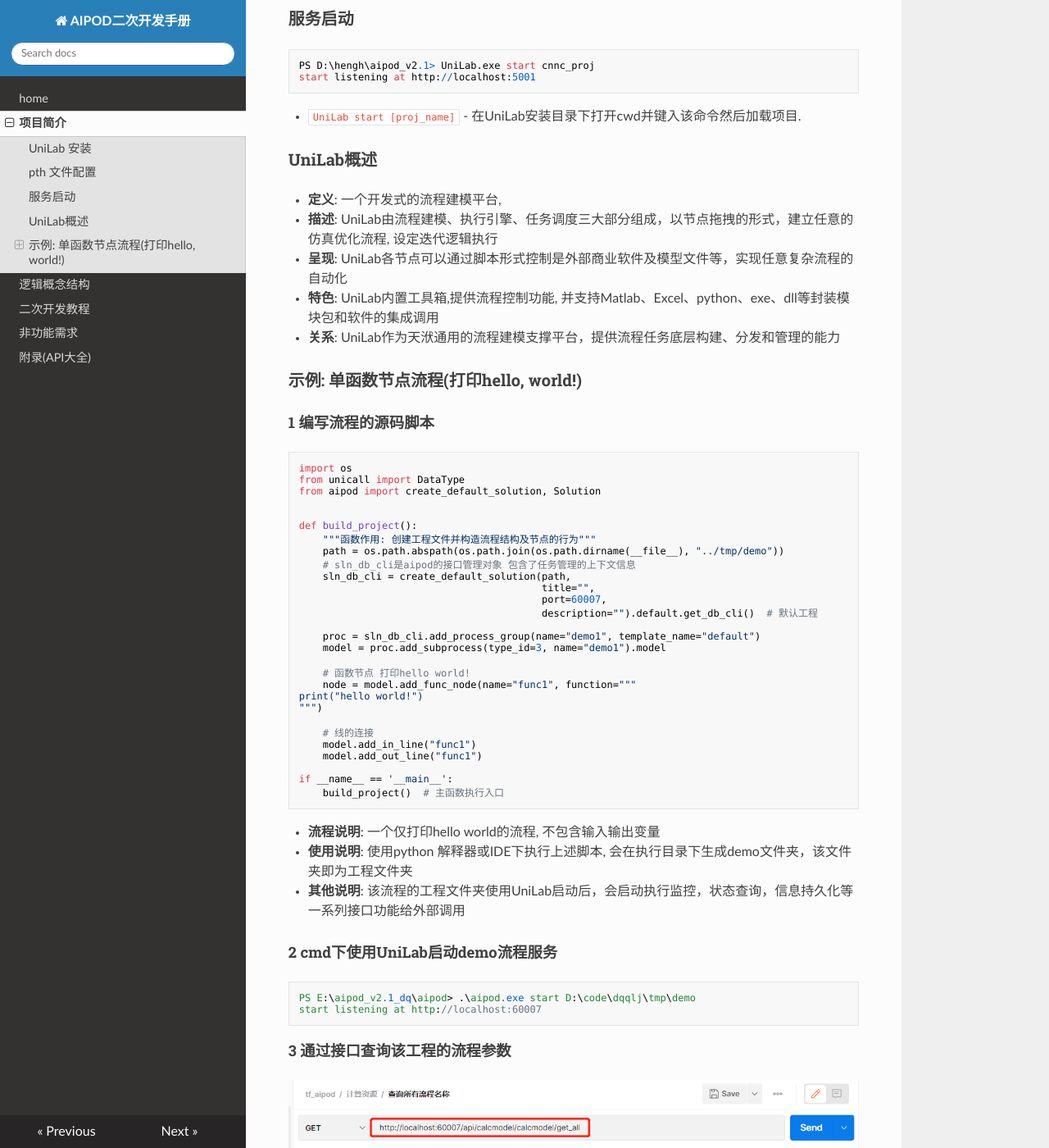
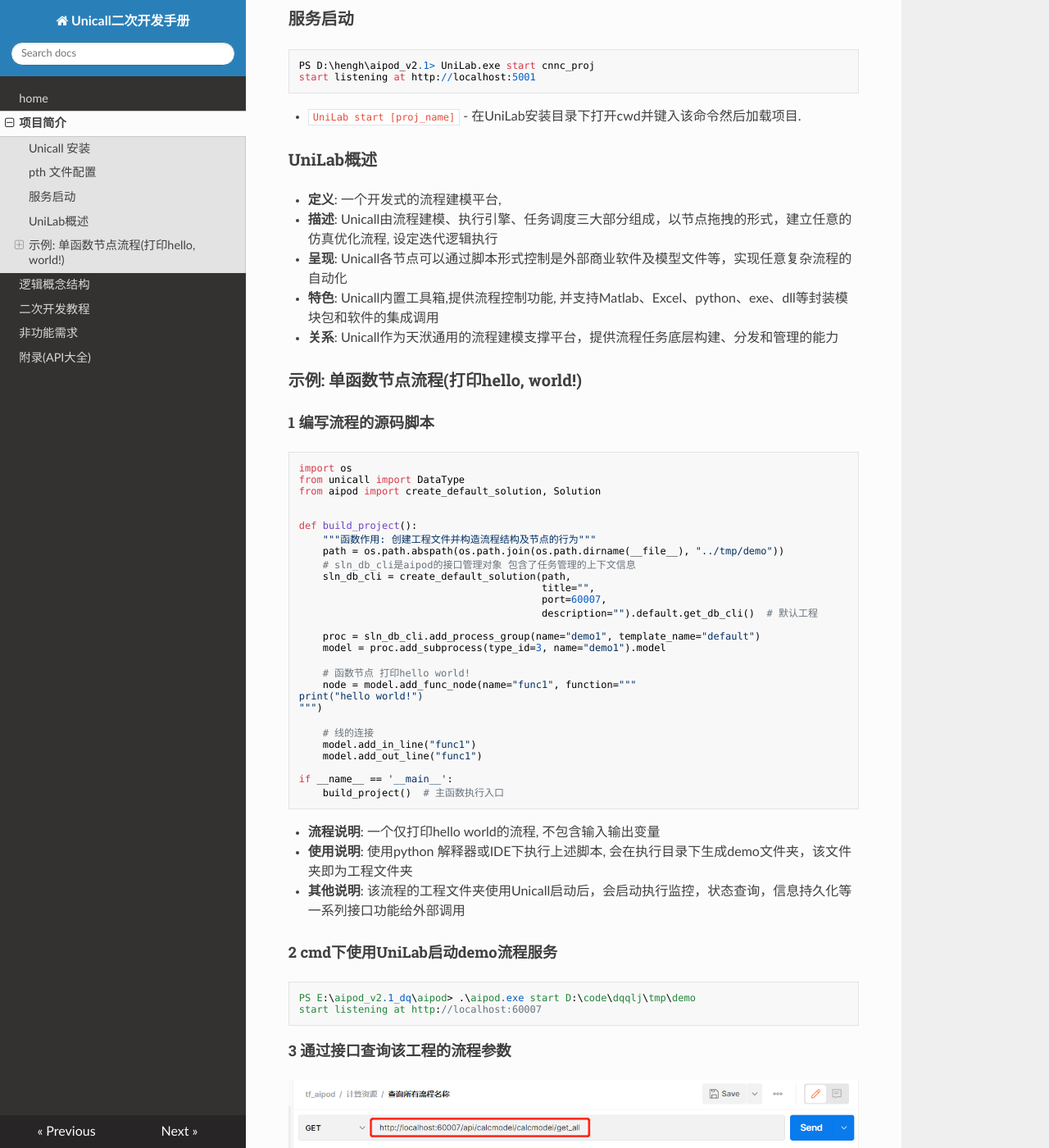
Before and after one commit to solheng/UnilabDoc, an MkDocs documentation site: the page built from docs/项目简介.md, in a window 1280 px wide and 1400 px high, scrolled down 809 px. Shown: the whole window at 82% size. Built offline with MkDocs 1.6.1, drawn with Linux system fonts in a browser that asks for light colours; nearby versions of some CDN libraries; some of the changed text lies outside the part shown.

Commit message:
平台改名Unicall

```diff
--- a/docs/项目简介.md
+++ b/docs/项目简介.md
@@ -1,6 +1,6 @@
 ## 基础环境搭建和启动
-### UniLab 安装
-* 下载并安装最新的UniLab平台并配置license(联系郭震)
+### Unicall 安装
+* 下载并安装最新的Unicall平台并配置license(联系郭震)
 * 通过链接下载并安装[Python3.6](https://www.python.org/downloads/release/python-365/)
 
 ### pth 文件配置
@@ -23,10 +23,10 @@
 
 ### UniLab概述
 * **定义**: 一个开发式的流程建模平台,
-* **描述**: UniLab由流程建模、执行引擎、任务调度三大部分组成，以节点拖拽的形式，建立任意的仿真优化流程, 设定迭代逻辑执行
-* **呈现**: UniLab各节点可以通过脚本形式控制是外部商业软件及模型文件等，实现任意复杂流程的自动化
-* **特色**: UniLab内置工具箱,提供流程控制功能, 并支持Matlab、Excel、python、exe、dll等封装模块包和软件的集成调用
-* **关系**: UniLab作为天洑通用的流程建模支撑平台，提供流程任务底层构建、分发和管理的能力
+* **描述**: Unicall由流程建模、执行引擎、任务调度三大部分组成，以节点拖拽的形式，建立任意的仿真优化流程, 设定迭代逻辑执行
+* **呈现**: Unicall各节点可以通过脚本形式控制是外部商业软件及模型文件等，实现任意复杂流程的自动化
+* **特色**: Unicall内置工具箱,提供流程控制功能, 并支持Matlab、Excel、python、exe、dll等封装模块包和软件的集成调用
+* **关系**: Unicall作为天洑通用的流程建模支撑平台，提供流程任务底层构建、分发和管理的能力
 
 ### 示例: 单函数节点流程(打印hello, world!)
 #### 1 编写流程的源码脚本
@@ -61,7 +61,7 @@
 
 * **流程说明**: 一个仅打印hello world的流程, 不包含输入输出变量
 * **使用说明**: 使用python 解释器或IDE下执行上述脚本, 会在执行目录下生成demo文件夹，该文件夹即为工程文件夹
-* **其他说明**: 该流程的工程文件夹使用UniLab启动后，会启动执行监控，状态查询，信息持久化等一系列接口功能给外部调用
+* **其他说明**: 该流程的工程文件夹使用Unicall启动后，会启动执行监控，状态查询，信息持久化等一系列接口功能给外部调用
 #### 2 cmd下使用UniLab启动demo流程服务
     PS E:\aipod_v2.1_dq\aipod> .\aipod.exe start D:\code\dqqlj\tmp\demo
     start listening at http://localhost:60007
--- a/mkdocs.yml
+++ b/mkdocs.yml
@@ -1,4 +1,4 @@
-site_name: AIPOD二次开发手册
+site_name: Unicall二次开发手册
 nav:
     - home: index.md
     - 项目简介: 项目简介.md
```
Also changed, not shown: docs/index.md (+5 -5 lines), docs/二次开发教程.md (+2 -2 lines), docs/附录.md (+1 -1 lines).
